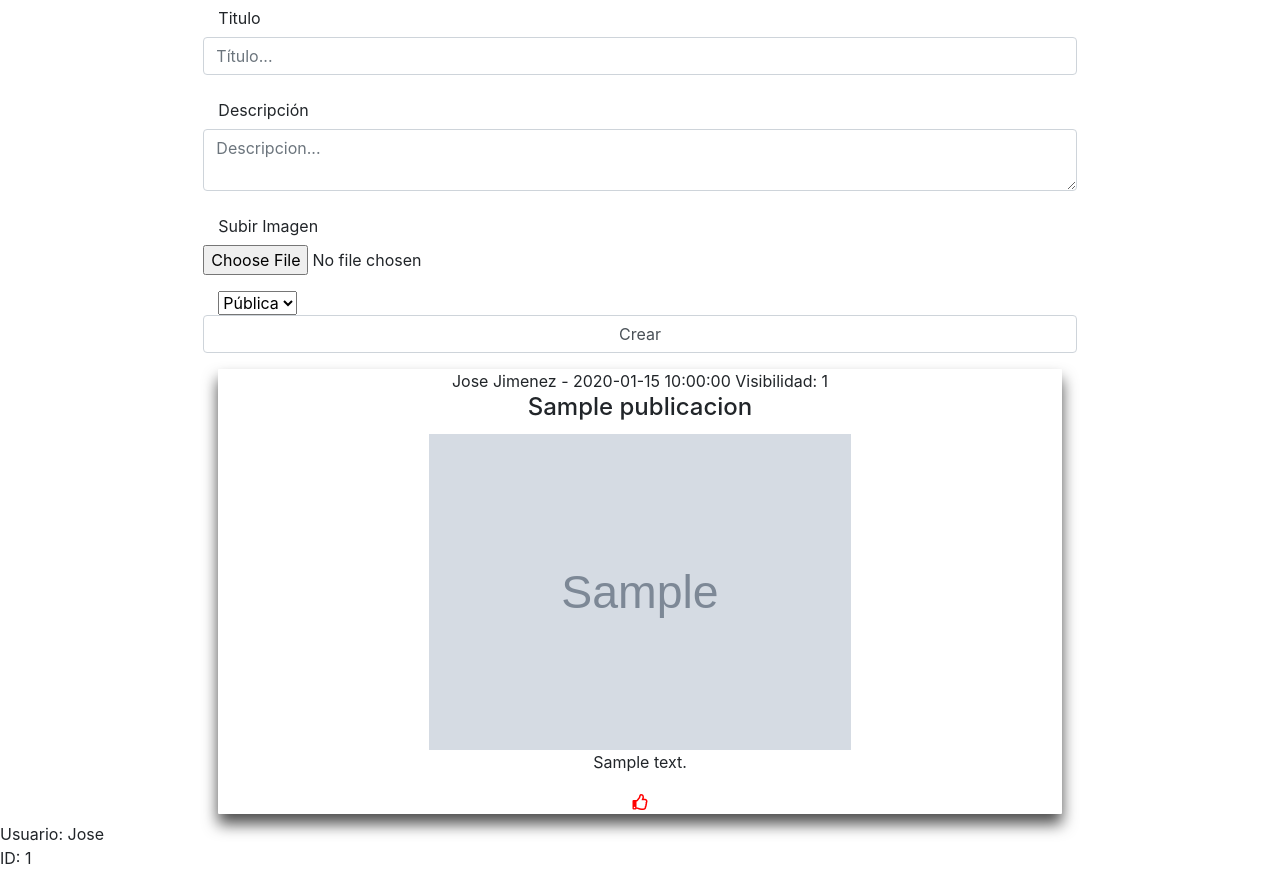
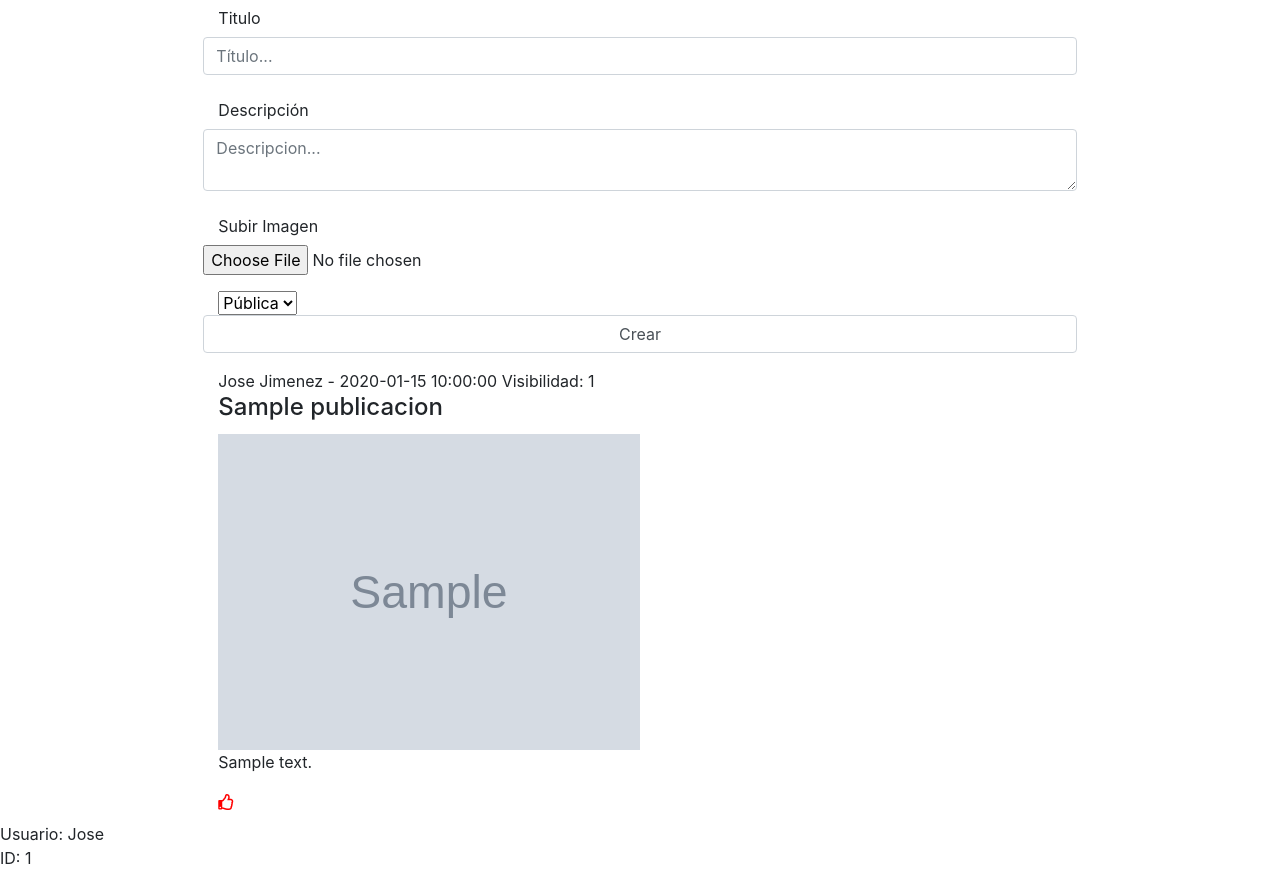
Before and after one commit to cecilianogranados96/2019-1-qa-grupo3, a PHP site: page /inicio in a window 1280 px wide. Shown: the part 103-973 px from the top of the page. Run offline with PHP 8.4, Linux system fonts and the light colour scheme; a user stored in the database is signed in; data comes from the database, SQL or seed files in the repository; tables that the repository leaves empty hold one stand-in row (values such as "Sample post"); grey boxes marked "Sample" are stand-in pictures; some libraries are stand-ins or nearby versions; some web fonts are replaced.

Commit message:
Update style.css

```diff
--- a/css/style.css
+++ b/css/style.css
@@ -1,7 +1 @@
 /*@import "//netdna.bootstrapcdn.com/font-awesome/3.0/css/font-awesome.css";*/
-
-.shadow-1 {
-  box-shadow: 0 10px 15px 0 rgba(0,0,0,0.7);
-  border-radius: 10px;
-  text-align: center;
-}
```
